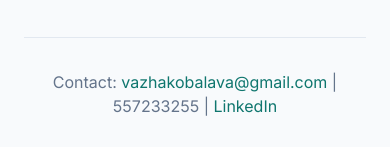
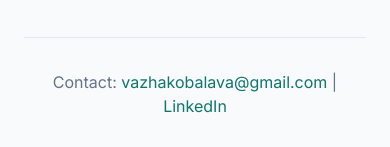
Before and after one commit to vkobalava/cv, a plain HTML site: page index.html in a window 390 px wide. Shown: the part 2549-2696 px from the top of the page. Drawn offline with nearby package versions, Linux system fonts and the light colour scheme.

Commit message:
remove phone number

```diff
--- a/index.html
+++ b/index.html
@@ -180,7 +180,7 @@
         </section>
 
         <footer class="text-center text-slate-500 border-t border-slate-200 pt-8">
-            <p>Contact: <a href="mailto:vazhakobalava@gmail.com" class="text-teal-700 hover:underline">vazhakobalava@gmail.com</a> | 557233255 | <a href="https://www.linkedin.com/in/vazha-kobalava/" target="_blank" rel="noopener noreferrer" class="text-teal-700 hover:underline">LinkedIn</a></p>
+            <p>Contact: <a href="mailto:vazhakobalava@gmail.com" class="text-teal-700 hover:underline">vazhakobalava@gmail.com</a> | <a href="https://www.linkedin.com/in/vazha-kobalava/" target="_blank" rel="noopener noreferrer" class="text-teal-700 hover:underline">LinkedIn</a></p>
         </footer>
 
     </main>
```
